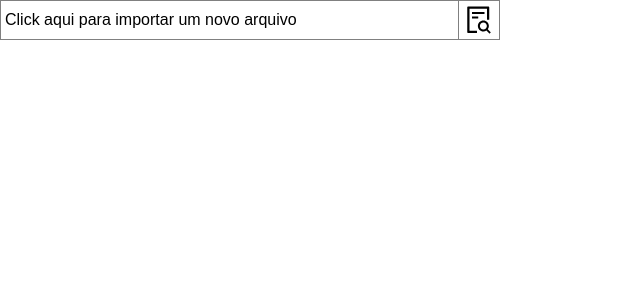
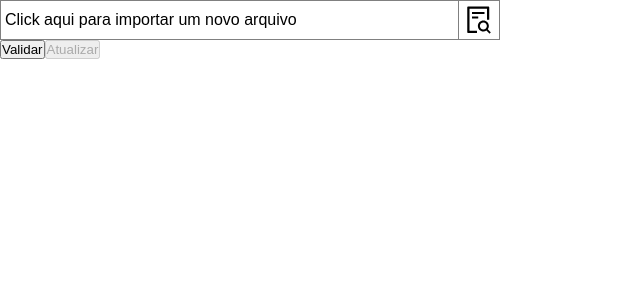
Before and after one commit to victormatia/price-manager-front-end, a React (Vite) app: page / in a window 1280 px wide. Shown: the top 300 px of the page, without its empty margins (0-640 px from the left). Built offline with nearby package versions, Linux system fonts and the light colour scheme; a web font is replaced by a local one.

Commit message:
feat: implements ActionSection in the Home page

```diff
--- a/src/pages/Home/index.tsx
+++ b/src/pages/Home/index.tsx
@@ -1,9 +1,11 @@
+import ActionSection from '@/components/ActionSection';
 import Upload from '@/components/Upload';
 
 export default function Home() {
   return (
     <main>
       <Upload/>
+      <ActionSection />
     </main>
   );
 }
```
